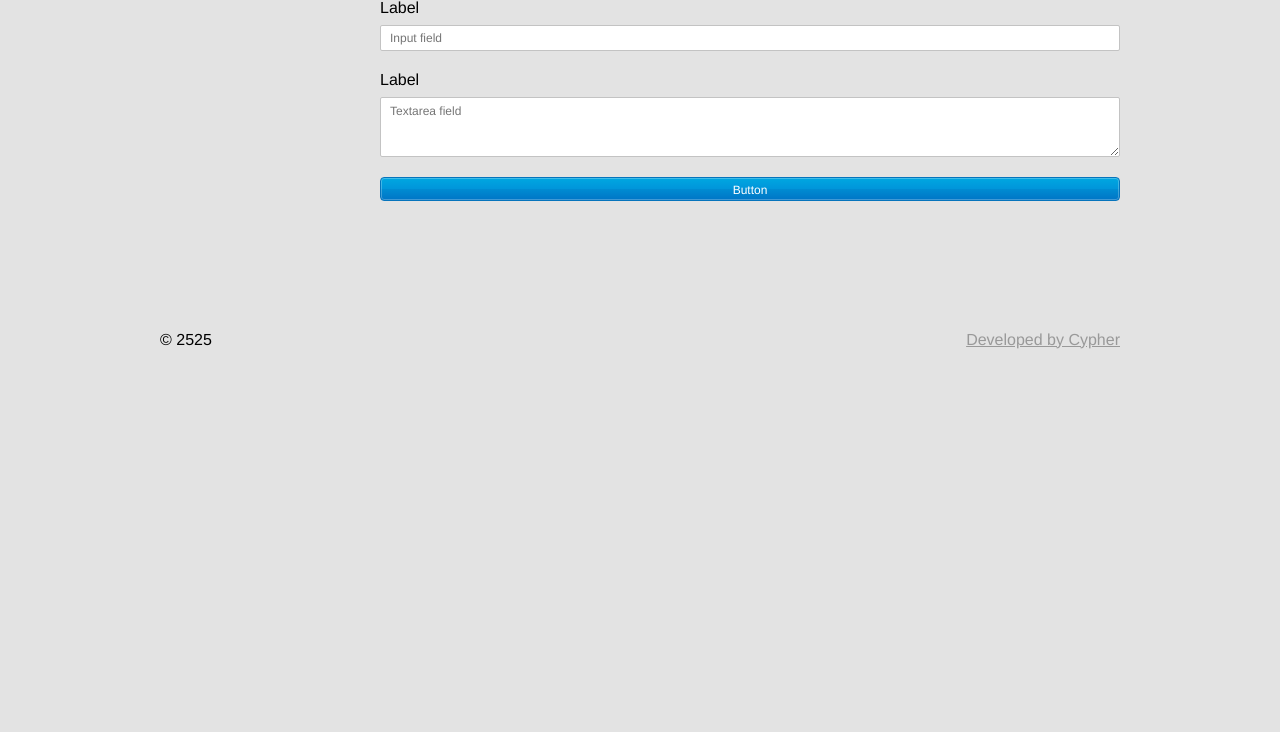
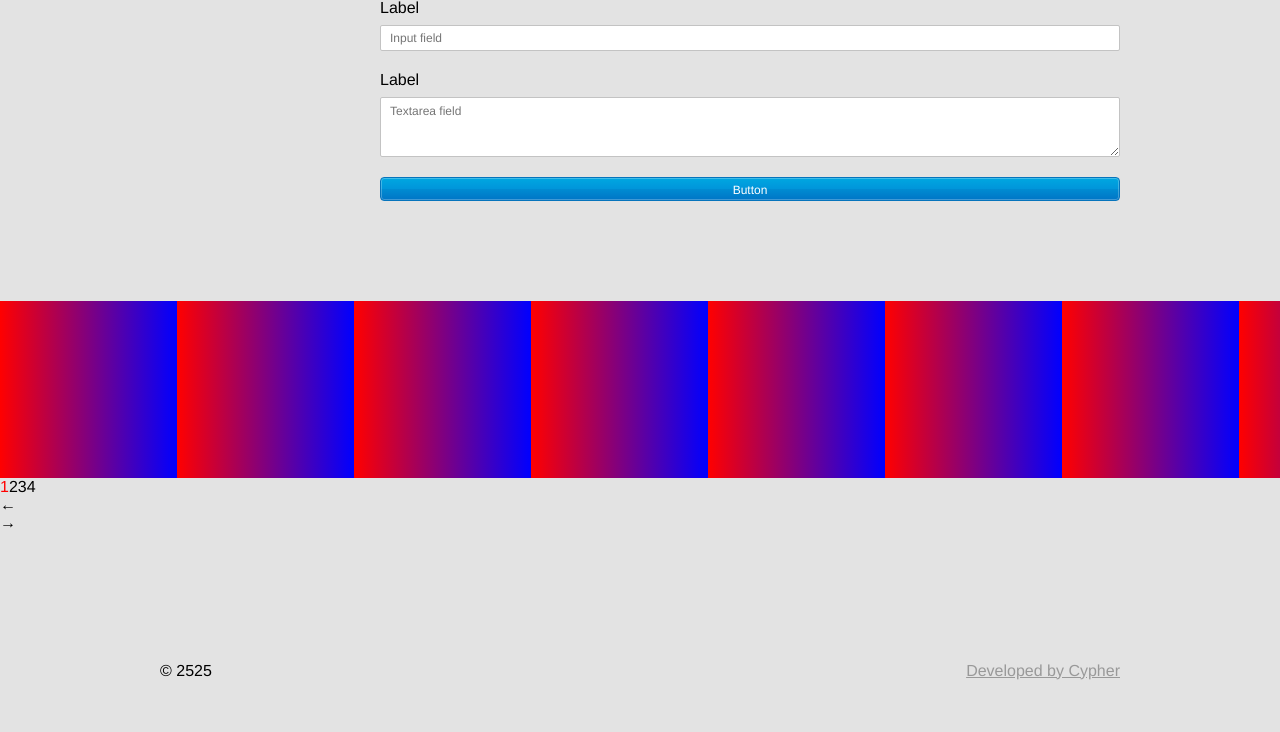
Before and after one commit to shchukin/template, a PHP site: page / in a window 1280 px wide. Shown: the part 2165-2897 px from the top of the page. Before the commit the page ends 2514 px from the top, so only its background shows below. Run offline with PHP 8.4, Linux system fonts and the light colour scheme.

Commit message:
Added jcarousel

```diff
--- /dev/null
+++ b/css/_jcarousel.css
@@ -0,0 +1,61 @@
+.jcarousel {
+    position: relative;
+}
+
+    .jcarousel__viewport {
+        position: relative;
+        overflow: hidden;
+    }
+
+        .jcarousel__viewport__list {
+            width: 20000px;
+            position: relative;
+        }
+
+            .jcarousel__viewport__list__item {
+                float: left;
+            }
+
+    .jcarousel__pagination {
+
+    }
+        .jcarousel__pagination__item {
+            display: inline-block;
+            cursor: pointer;
+        }
+
+        .jcarousel__pagination__item_active {
+            color: red;
+            cursor: default;
+        }
+
+    .jcarousel__control {
+        cursor: pointer;
+    }
+
+    .jcarousel__control_disabled {
+        color: red;
+        cursor: default;
+    }
+
+    .jcarousel__control_prev {
+
+    }
+
+    .jcarousel__control_next {
+
+    }
+        .jcarousel__control__icon {
+
+        }
+
+
+.jcarousel_vertical .jcarousel__viewport__list {
+    width: auto;
+    height: 20000px;
+}
+
+
+.jcarousel_vertical .jcarousel__viewport__list__item {
+    float: none;
+}
--- a/css/_page.css
+++ b/css/_page.css
@@ -16,3 +16,7 @@
     .page__footer {
         margin: 100px 0 0;
     }
+
+    .page__extra {
+        margin: 100px 0 0;
+    }
--- a/css/style.css
+++ b/css/style.css
@@ -12,6 +12,7 @@
 @import url(_content.css);
 @import url(_input.css);
 @import url(_form.css);
+@import url(_jcarousel.css);
 @import url(_footer.css);
 @import url(_header.css);
 @import url(_icon.css);
--- a/index.html
+++ b/index.html
@@ -225,6 +225,107 @@
             </div>
 
 
+            <div class="page__extra">
+
+                    <div class="jcarousel jcarousel_skeleton">
+
+                        <div class="jcarousel__viewport">
+                            <ul class="jcarousel__viewport__list">
+                                <li class="jcarousel__viewport__list__item">
+                                    <div style="width: 177px; height: 177px; background: linear-gradient(to right, red, blue);"></div>
+                                </li>
+                                <li class="jcarousel__viewport__list__item">
+                                    <div style="width: 177px; height: 177px; background: linear-gradient(to right, red, blue);"></div>
+                                </li>
+                                <li class="jcarousel__viewport__list__item">
+                                    <div style="width: 177px; height: 177px; background: linear-gradient(to right, red, blue);"></div>
+                                </li>
+                                <li class="jcarousel__viewport__list__item">
+                                    <div style="width: 177px; height: 177px; background: linear-gradient(to right, red, blue);"></div>
+                                </li>
+                                <li class="jcarousel__viewport__list__item">
+                                    <div style="width: 177px; height: 177px; background: linear-gradient(to right, red, blue);"></div>
+                                </li>
+                                <li class="jcarousel__viewport__list__item">
+                                    <div style="width: 177px; height: 177px; background: linear-gradient(to right, red, blue);"></div>
+                                </li>
+                                <li class="jcarousel__viewport__list__item">
+                                    <div style="width: 177px; height: 177px; background: linear-gradient(to right, red, blue);"></div>
+                                </li>
+                                <li class="jcarousel__viewport__list__item">
+                                    <div style="width: 177px; height: 177px; background: linear-gradient(to right, red, blue);"></div>
+                                </li>
+                                <li class="jcarousel__viewport__list__item">
+                                    <div style="width: 177px; height: 177px; background: linear-gradient(to right, red, blue);"></div>
+                                </li>
+                                <li class="jcarousel__viewport__list__item">
+                                    <div style="width: 177px; height: 177px; background: linear-gradient(to right, red, blue);"></div>
+                                </li>
+                                <li class="jcarousel__viewport__list__item">
+                                    <div style="width: 177px; height: 177px; background: linear-gradient(to right, red, blue);"></div>
+                                </li>
+                                <li class="jcarousel__viewport__list__item">
+                                    <div style="width: 177px; height: 177px; background: linear-gradient(to right, red, blue);"></div>
+                                </li>
+                                <li class="jcarousel__viewport__list__item">
+                                    <div style="width: 177px; height: 177px; background: linear-gradient(to right, red, blue);"></div>
+                                </li>
+                                <li class="jcarousel__viewport__list__item">
+                                    <div style="width: 177px; height: 177px; background: linear-gradient(to right, red, blue);"></div>
+                                </li>
+                                <li class="jcarousel__viewport__list__item">
+                                    <div style="width: 177px; height: 177px; background: linear-gradient(to right, red, blue);"></div>
+                                </li>
+                                <li class="jcarousel__viewport__list__item">
+                                    <div style="width: 177px; height: 177px; background: linear-gradient(to right, red, blue);"></div>
+                                </li>
+                                <li class="jcarousel__viewport__list__item">
+                                    <div style="width: 177px; height: 177px; background: linear-gradient(to right, red, blue);"></div>
+                                </li>
+                                <li class="jcarousel__viewport__list__item">
+                                    <div style="width: 177px; height: 177px; background: linear-gradient(to right, red, blue);"></div>
+                                </li>
+                                <li class="jcarousel__viewport__list__item">
+                                    <div style="width: 177px; height: 177px; background: linear-gradient(to right, red, blue);"></div>
+                                </li>
+                                <li class="jcarousel__viewport__list__item">
+                                    <div style="width: 177px; height: 177px; background: linear-gradient(to right, red, blue);"></div>
+                                </li>
+                                <li class="jcarousel__viewport__list__item">
+                                    <div style="width: 177px; height: 177px; background: linear-gradient(to right, red, blue);"></div>
+                                </li>
+                                <li class="jcarousel__viewport__list__item">
+                                    <div style="width: 177px; height: 177px; background: linear-gradient(to right, red, blue);"></div>
+                                </li>
+                                <li class="jcarousel__viewport__list__item">
+                                    <div style="width: 177px; height: 177px; background: linear-gradient(to right, red, blue);"></div>
+                                </li>
+                                <li class="jcarousel__viewport__list__item">
+                                    <div style="width: 177px; height: 177px; background: linear-gradient(to right, red, blue);"></div>
+                                </li>
+                                <li class="jcarousel__viewport__list__item">
+                                    <div style="width: 177px; height: 177px; background: linear-gradient(to right, red, blue);"></div>
+                                </li>
+                                <li class="jcarousel__viewport__list__item">
+                                    <div style="width: 177px; height: 177px; background: linear-gradient(to right, red, blue);"></div>
+                                </li>
+                            </ul>
+                        </div>
+
+                        <div class="jcarousel__pagination"></div>
+
+                        <a class="jcarousel__control jcarousel__control_prev" href="#">
+                            <i class="jcarousel__control__icon">←</i>
+                        </a>
+                        <a class="jcarousel__control jcarousel__control_next" href="#">
+                            <i class="jcarousel__control__icon">→</i>
+                        </a>
+
+                    </div>
+
+            </div>
+
+
 
             <div class="page__footer">
                 <div class="region">
@@ -249,12 +350,9 @@
 
 
         <script src="js/jquery-2.1.1.min.js"></script>
+        <script src="js/jcarousel-0.3.1.js"></script>
         <script src="js/jquery.placeholder.js"></script>
-        <script>
-            $(function() {
-                $('input, textarea').placeholder();
-            });
-        </script>
+        <script src="js/app.js"></script>
 
 
     </body>
--- /dev/null
+++ b/js/app.js
@@ -0,0 +1,70 @@
+(function($) {
+
+
+    $(function() {
+        $('input, textarea').placeholder();
+    });
+
+
+    $(function() {
+        /*
+         Carousel initialization
+         */
+        $('.jcarousel_skeleton .jcarousel__viewport')
+            .jcarousel({
+                // Options go here
+            })
+            .jcarouselAutoscroll({
+                interval: 5000,
+                target: '+=3'
+            });
+
+        /*
+         Prev control initialization
+         */
+        $('.jcarousel_skeleton .jcarousel__control_prev')
+            .on('jcarouselcontrol:active', function() {
+                $(this).removeClass('jcarousel__control_disabled');
+            })
+            .on('jcarouselcontrol:inactive', function() {
+                $(this).addClass('jcarousel__control_disabled');
+            })
+            .jcarouselControl({
+                // Options go here
+                target: '-=3'
+            });
+
+        /*
+         Next control initialization
+         */
+        $('.jcarousel_skeleton .jcarousel__control_next')
+            .on('jcarouselcontrol:active', function() {
+                $(this).removeClass('jcarousel__control_disabled');
+            })
+            .on('jcarouselcontrol:inactive', function() {
+                $(this).addClass('jcarousel__control_disabled');
+            })
+            .jcarouselControl({
+                // Options go here
+                target: '+=3'
+            });
+
+        /*
+         Pagination initialization
+         */
+        $('.jcarousel_skeleton .jcarousel__pagination')
+            .on('jcarouselpagination:active', '.jcarousel__pagination__item', function() {
+                $(this).addClass('jcarousel__pagination__item_active');
+            })
+            .on('jcarouselpagination:inactive', '.jcarousel__pagination__item', function() {
+                $(this).removeClass('jcarousel__pagination__item_active');
+            })
+            .jcarouselPagination({
+                'item': function(page, carouselItems) {
+                    return '<div class="jcarousel__pagination__item">' + page + '</div>';
+                }
+            });
+    });
+
+
+})(jQuery);
```
Also changed, not shown: js/jcarousel-0.3.1.js (added).
